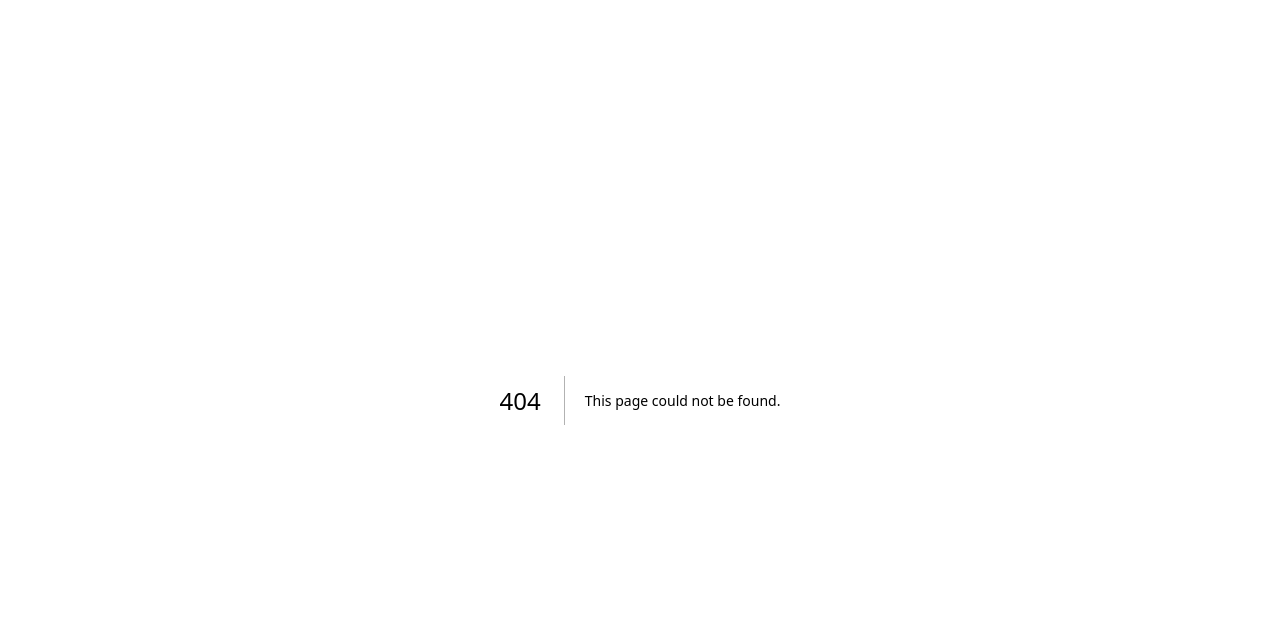
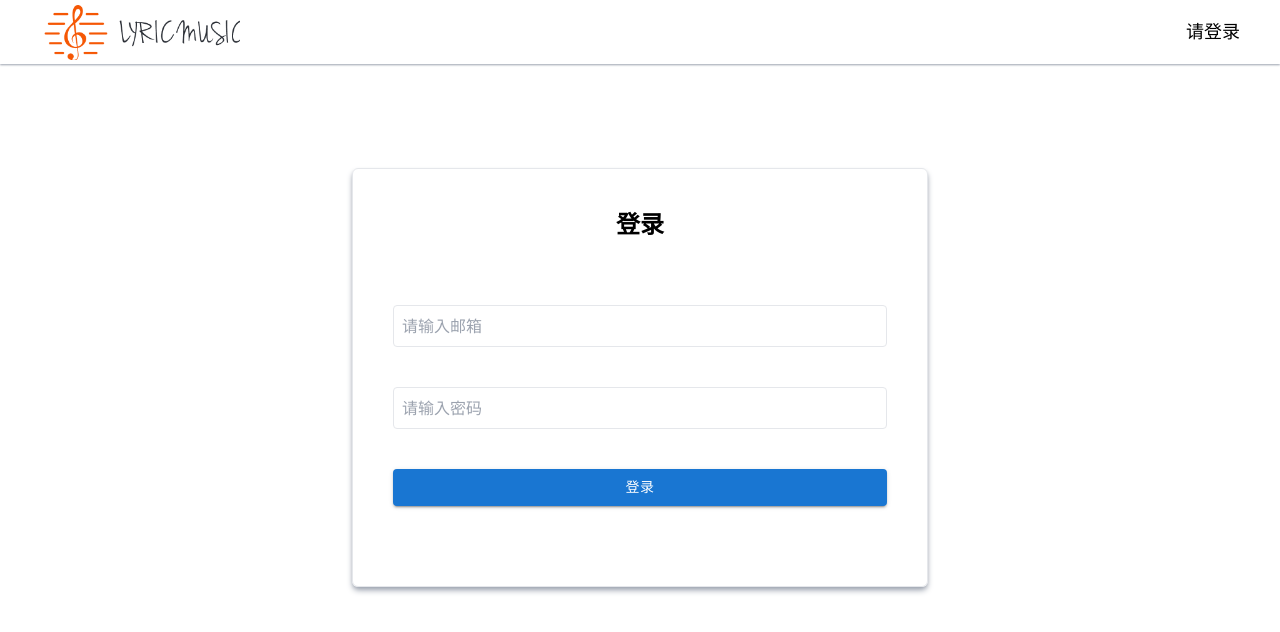
Before and after one commit to lesliechueng1996/lyric-music, a Next.js app: page /login in a window 1280 px wide. Before the commit this address had no page. Shown: the top 632 px of the page. Built offline with nearby package versions, Linux system fonts and the light colour scheme.

Commit message:
login page

```diff
--- a/components/layout.tsx
+++ b/components/layout.tsx
@@ -11,11 +11,11 @@ export default function Layout({
   children: ReactNode;
 }) {
   return (
-    <div className="w-full h-screen">
+    <div className="w-full h-screen flex flex-col">
       <Head>
         <title>{title ?? 'Lyric Music'}</title>
       </Head>
-      <header className="w-full h-16 shadow-sm shadow-gray-400 flex flex-row justify-between px-10 py-2 items-center">
+      <header className="w-full h-16 shadow-sm shadow-gray-400 flex flex-row justify-between px-10 py-2 items-center shrink-0">
         <div>
           <Link href="/">
             <Image src="/images/logo.png" alt="LOGO" width={200} height={48} />
@@ -25,7 +25,7 @@ export default function Layout({
           <span>请登录</span>
         </div>
       </header>
-      <main>{children}</main>
+      <main className="grow pt-2">{children}</main>
     </div>
   );
 }
--- a/package.json
+++ b/package.json
@@ -13,10 +13,12 @@
   "dependencies": {
     "@emotion/react": "^11.10.5",
     "@emotion/styled": "^11.10.5",
+    "@mui/icons-material": "^5.10.15",
     "@mui/material": "^5.10.15",
     "next": "13.0.5",
     "react": "18.2.0",
-    "react-dom": "18.2.0"
+    "react-dom": "18.2.0",
+    "react-hook-form": "^7.39.5"
   },
   "devDependencies": {
     "@testing-library/jest-dom": "^5.16.5",
--- a/pages/index.tsx
+++ b/pages/index.tsx
@@ -1,3 +1,9 @@
+import Layout from '../components/layout';
+
 export default function Home() {
-  return <div>test</div>;
+  return (
+    <Layout>
+      <div>test</div>
+    </Layout>
+  );
 }
--- /dev/null
+++ b/pages/login.tsx
@@ -0,0 +1,59 @@
+import Layout from '../components/layout';
+import { useForm } from 'react-hook-form';
+import { Button } from '@mui/material';
+
+interface LoginFields {
+  email: string;
+  password: string;
+}
+
+export default function Login() {
+  const {
+    register,
+    handleSubmit,
+    formState: { errors },
+  } = useForm<LoginFields>();
+
+  return (
+    <Layout title="登录">
+      <div className="mx-auto max-w-xl pt-24">
+        <form className="border rounded-md shadow-md shadow-gray-400 p-10">
+          <h3 className="text-center text-2xl font-bold mb-16">登录</h3>
+          <div className="mb-10">
+            <input
+              id="email"
+              className="w-full"
+              placeholder="请输入邮箱"
+              {...register('email', {
+                required: '请输入邮箱地址',
+                pattern: {
+                  value:
+                    /^([A-Za-z0-9_\-\.])+\@([A-Za-z0-9_\-\.])+\.([A-Za-z]{2,4})$/,
+                  message: '邮箱地址格式错误',
+                },
+              })}
+            />
+            {errors.email && errors.email.message}
+          </div>
+          <div className="mb-10">
+            <input
+              id="password"
+              className="w-full"
+              placeholder="请输入密码"
+              type="password"
+              {...register('password', {
+                required: '请输入密码',
+              })}
+            />
+            {errors.password && errors.password.message}
+          </div>
+          <div className="mb-10">
+            <Button variant="contained" className="w-full">
+              登录
+            </Button>
+          </div>
+        </form>
+      </div>
+    </Layout>
+  );
+}
--- a/styles/globals.css
+++ b/styles/globals.css
@@ -28,3 +28,9 @@ a {
     background: black;
   }
 }
+
+input,
+select,
+textarea {
+  @apply border p-2 rounded outline-none ring-indigo-300 focus:ring;
+}
```
Also changed, not shown: public/logo.png (deleted), 1 other file (tests, documents, lock files or other folders).
